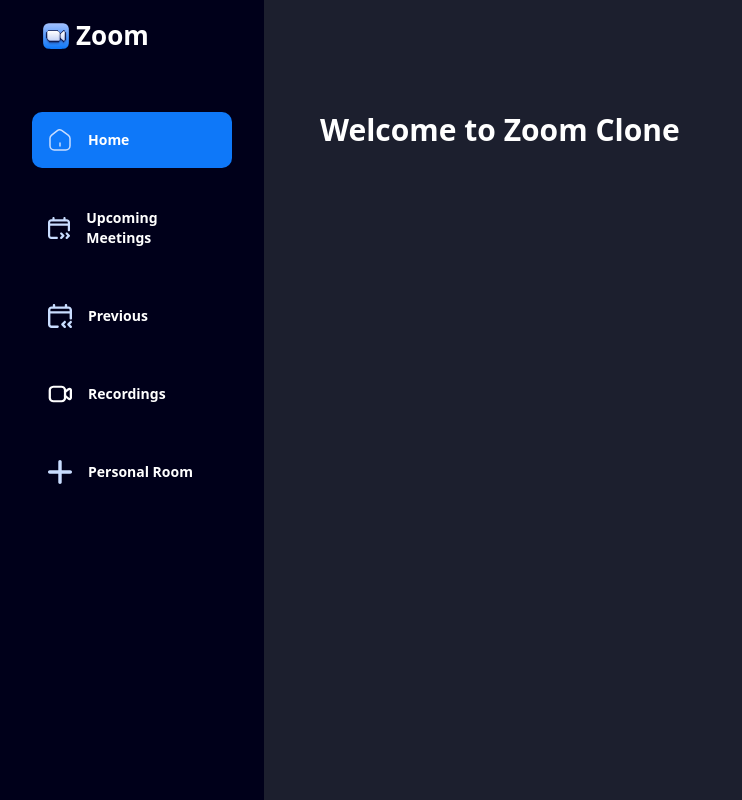
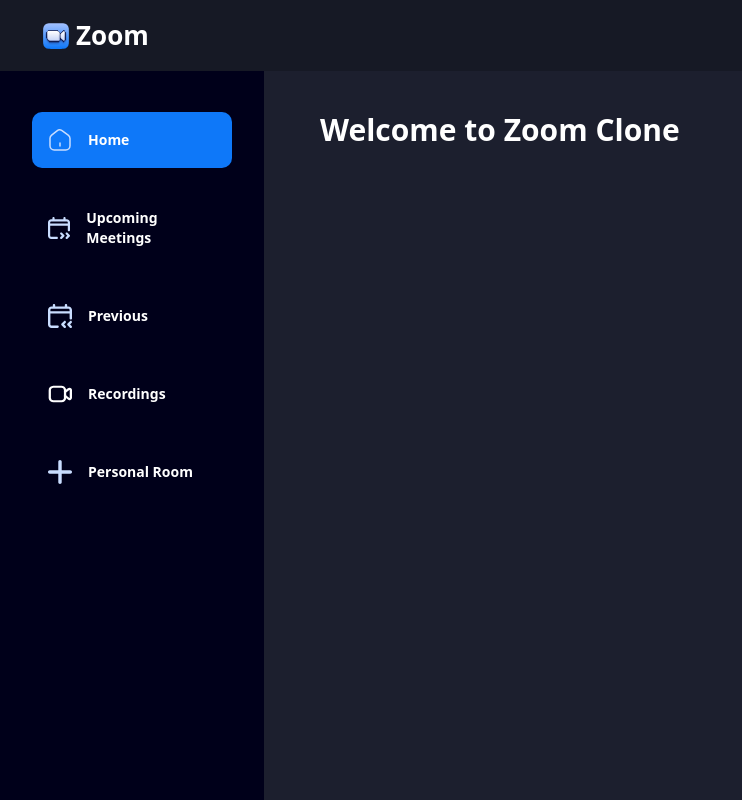
Before and after one commit to heyy-kartik/Video-conferencing-app, a Next.js app in the folder my-app/: page / in a window 1280 px wide. Shown: the whole page, without its empty margins (0-742 px from the left). Built offline with nearby package versions, Linux system fonts and the light colour scheme; no server answers.

Commit message:
nothing just chatgpt it bro

```diff
--- a/my-app/src/components/Navbar.tsx
+++ b/my-app/src/components/Navbar.tsx
@@ -5,20 +5,20 @@
 import { SignedIn, UserButton } from "@clerk/nextjs";
 const Navbar = () => {
   return (
-    <nav className="flex-between  fixed z-50 w-full px-6  py-4 lg:px-10">
+    <nav className="flex justify-between items-center fixed z-50 w-full bg-(--dark-2) px-6 py-4 lg:px-10">
       <Link href="/" className="flex items-center gap-1">
         <Image src="/icons/logo.svg" alt="hamburger" width={32} height={32} />
         <p className="text-[26px] font-extrabold text-white max-sm:hidden">
-          Zoom{" "}
+          Zoom
         </p>
       </Link>
 
-      <div className="flex-between gap-5">
+      <div className="flex items-center gap-5">
         <SignedIn>
           <UserButton afterSignOutUrl="/sign-in" />
         </SignedIn>
+        <Mobilenav />
       </div>
-      <Mobilenav />
     </nav>
   );
 };
```
